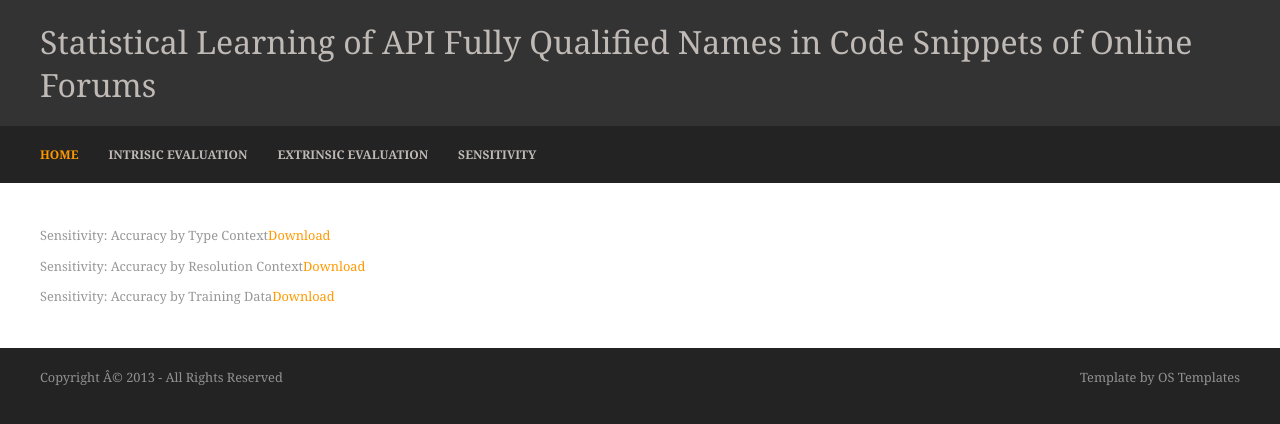
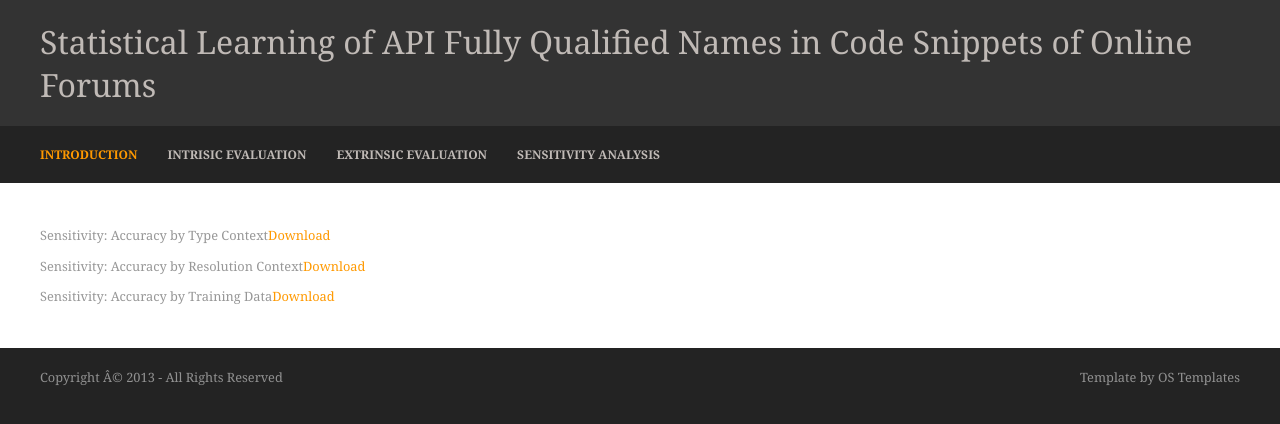
Before and after one commit to doubleblinddoubleblinddoubleblind/icse2018, a Jekyll site: the page 7-3.html, which Jekyll copies as it is, in a window 1280 px wide. Shown: the top 424 px of the page. Built offline with Jekyll 4.4.1, drawn with Linux system fonts in a browser that asks for light colours.

Commit message:
Update 7-3.html

```diff
--- a/7-3.html
+++ b/7-3.html
@@ -31,18 +31,18 @@
 <div class="wrapper row2">
   <nav id="topnav">
     <ul class="clear">
-      <li class="active first"><a href="https://doubleblinddoubleblinddoubleblind.github.io/icse2018/">HOME</a></li>
+      <li class="active first"><a href="https://doubleblinddoubleblinddoubleblind.github.io/icse2018/">INTRODUCTION</a></li>
       <li><a href="https://doubleblinddoubleblinddoubleblind.github.io/icse2018/7-1.html">Intrisic Evaluation</a></li>
 <li><a href="https://doubleblinddoubleblinddoubleblind.github.io/icse2018/7-2.html">Extrinsic Evaluation</a></li>
-	    <li><a href="https://doubleblinddoubleblinddoubleblind.github.io/icse2018/7-3.html">Sensitivity</a></li>
+	    <li><a href="https://doubleblinddoubleblinddoubleblind.github.io/icse2018/7-3.html">Sensitivity Analysis</a></li>
     </ul>
   <form id="mobilemenu">
 	  <select>
 		  <option selected="selected" value="">Please Click Here To Navigate</option>
-		  <option value="https://doubleblinddoubleblinddoubleblind.github.io/icse2018/">HOME</option>
+		  <option value="https://doubleblinddoubleblinddoubleblind.github.io/icse2018/">INTRODUCTION</option>
 		  <option value="https://doubleblinddoubleblinddoubleblind.github.io/icse2018/7-1.html">Intrisic Evaluation</option>
 		  <option value="https://doubleblinddoubleblinddoubleblind.github.io/icse2018/7-2.html">Extrinsic Evaluation</option>
-		  <option value="https://doubleblinddoubleblinddoubleblind.github.io/icse2018/7-3.html">Sensitivity</option>
+		  <option value="https://doubleblinddoubleblinddoubleblind.github.io/icse2018/7-3.html">Sensitivity Analysis</option>
 	  </select></form></nav>
 </div>
    <!-- content -->
```
